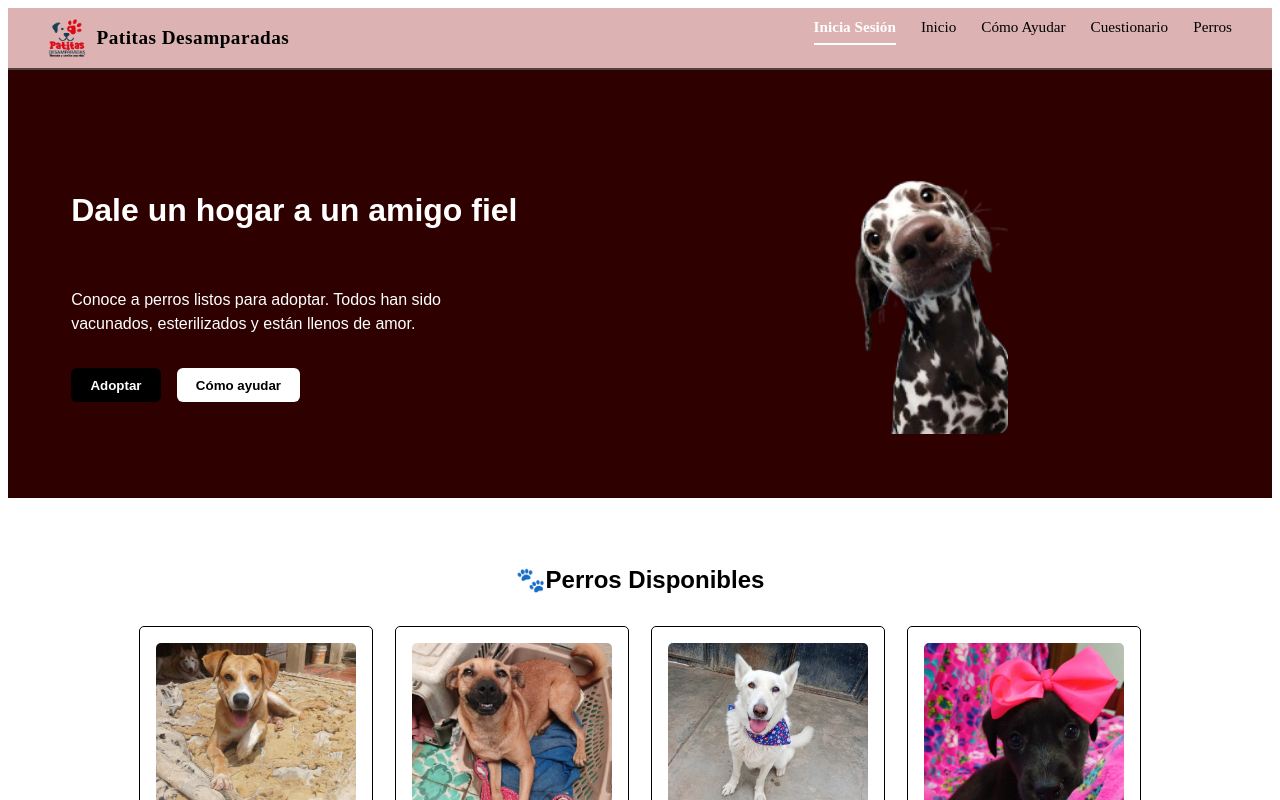
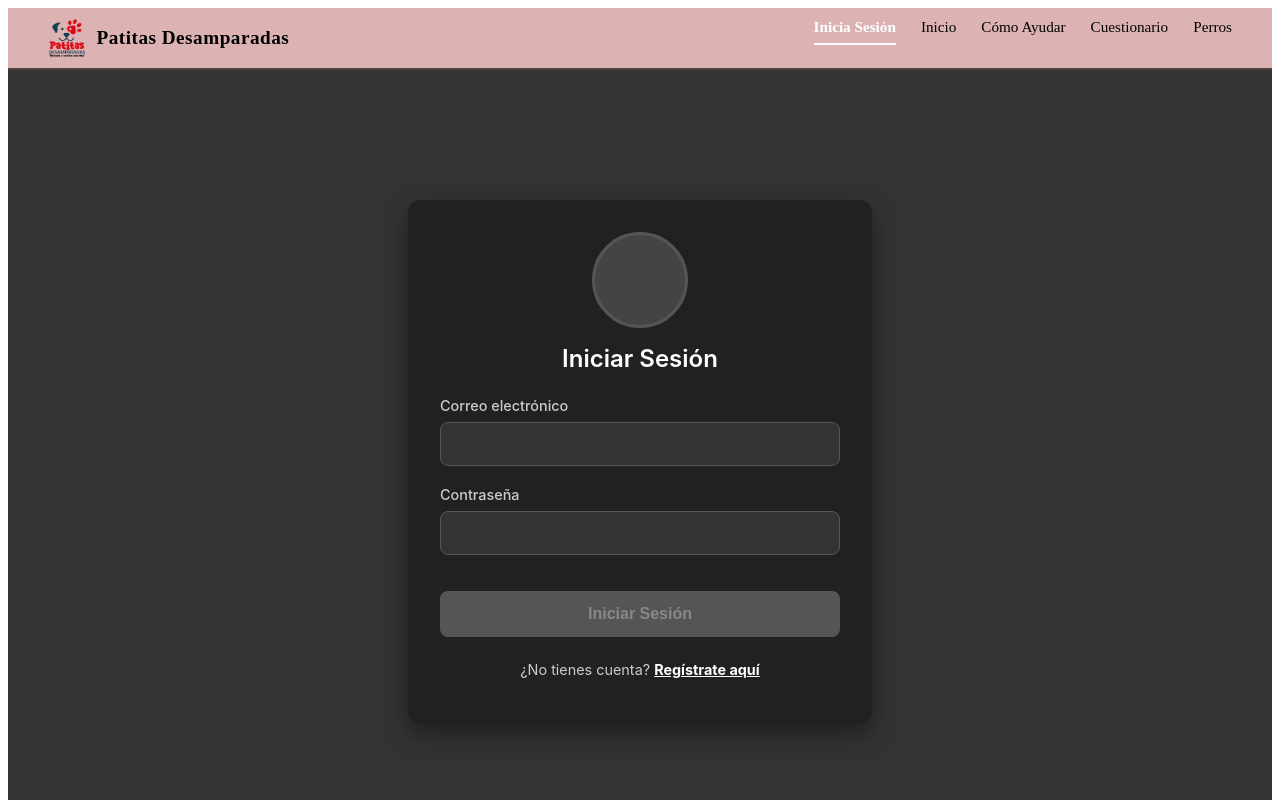
Before and after one commit to IsaacEspinoza0406/PATITAS, an Angular app: page /inicia-sesion in a window 1280 px wide. Shown: the top 800 px of the page. Built offline with nearby package versions, Linux system fonts and the light colour scheme.

Commit message:
Se creo el login/sign.

```diff
--- /dev/null
+++ b/src/app/pages/admin/login/login.css
@@ -0,0 +1,116 @@
+/* Contenedor principal. */
+.auth-container {
+  display: flex;
+  justify-content: center;
+  align-items: center;
+  min-height: 90vh;
+  background-color: #333;
+  padding: 2rem;
+  font-family: -apple-system, BlinkMacSystemFont, "Segoe UI", Roboto, Helvetica, Arial, sans-serif;
+}
+
+/* Tarjeta del formulario. */
+.auth-card {
+  width: 100%;
+  max-width: 400px;
+  padding: 2rem;
+  background-color: #212121;
+  color: #ffffff;
+  border-radius: 12px;
+  box-shadow: 0 10px 25px rgba(0, 0, 0, 0.4);
+}
+
+.form-wrapper h2 {
+  text-align: center;
+  margin-top: 0;
+  margin-bottom: 1.5rem;
+  font-weight: 600;
+}
+
+.profile-placeholder-container {
+  display: flex;
+  justify-content: center;
+  margin-bottom: 1rem;
+}
+.profile-placeholder {
+  width: 90px;
+  height: 90px;
+  border-radius: 50%;
+  background-color: #444;
+  border: 3px solid #555;
+}
+
+.form-group {
+  margin-bottom: 1.25rem;
+}
+
+.form-group label {
+  display: block;
+  margin-bottom: 0.5rem;
+  font-size: 0.9rem;
+  font-weight: 500;
+  color: #ccc;
+}
+
+.form-group input[type="text"],
+.form-group input[type="email"],
+.form-group input[type="password"] {
+  width: 100%;
+  padding: 12px 14px;
+  background-color: #333;
+  border: 1px solid #555;
+  color: #ffffff;
+  border-radius: 8px;
+  box-sizing: border-box;
+  font-size: 1rem;
+}
+
+.form-group input:focus {
+  outline: none;
+  border-color: #ffffff;
+  box-shadow: 0 0 0 3px rgba(255, 255, 255, 0.2);
+}
+
+/* Botón principal. */
+.auth-button {
+  width: 100%;
+  padding: 14px;
+  border: none;
+  border-radius: 8px;
+  background-color: #ffffff;
+  color: #000000;
+  font-size: 1rem;
+  font-weight: bold;
+  cursor: pointer;
+  transition: background-color 0.2s ease;
+  margin-top: 1rem;
+}
+
+.auth-button:hover {
+  background-color: #e0e0e0;
+}
+
+.auth-button:disabled {
+  background-color: #555;
+  color: #888;
+  cursor: not-allowed;
+}
+
+/* Link para cambiar. */
+.toggle-link {
+  text-align: center;
+  margin-top: 1.5rem;
+  font-size: 0.9rem;
+  color: #ccc;
+}
+
+.toggle-link a {
+  color: #ffffff;
+  font-weight: bold;
+  cursor: pointer;
+  text-decoration: underline;
+}
+
+.toggle-link a:hover {
+  color: #e0e0e0;
+}
--- /dev/null
+++ b/src/app/pages/admin/login/login.html
@@ -0,0 +1,105 @@
+<div class="auth-container">
+
+  <div class="auth-card">
+
+    <!--Inicia sesión.-->
+    <div *ngIf="!isRegisterMode" class="form-wrapper">
+      <form (ngSubmit)="onLogin()" #loginForm="ngForm">
+
+        <div class="profile-placeholder-container">
+          <div class="profile-placeholder"></div>
+        </div>
+
+        <h2>Iniciar Sesión</h2>
+
+        <div class="form-group">
+          <label for="loginEmail">Correo electrónico</label>
+          <input
+            type="email"
+            id="loginEmail"
+            name="loginEmail"
+            [(ngModel)]="loginData.email"
+            required
+            email>
+        </div>
+
+        <div class="form-group">
+          <label for="loginPassword">Contraseña</label>
+          <input
+            type="password"
+            id="loginPassword"
+            name="loginPassword"
+            [(ngModel)]="loginData.password"
+            required>
+        </div>
+
+        <button type="submit" class="auth-button" [disabled]="!loginForm.valid">Iniciar Sesión</button>
+
+        <p class="toggle-link">
+          ¿No tienes cuenta? <a (click)="toggleMode()">Regístrate aquí</a>
+        </p>
+      </form>
+    </div>
+
+    <!--Registrate.-->
+    <div *ngIf="isRegisterMode" class="form-wrapper">
+      <form (ngSubmit)="onRegister()" #registerForm="ngForm">
+
+        <div class="profile-placeholder-container">
+          <div class="profile-placeholder"></div>
+        </div>
+
+        <h2>Crear Cuenta</h2>
+
+        <div class="form-group">
+          <label for="registerName">Nombre de usuario</label>
+          <input
+            type="text"
+            id="registerName"
+            name="registerName"
+            [(ngModel)]="registerData.userName"
+            required>
+        </div>
+
+        <div class="form-group">
+          <label for="registerEmail">Correo electrónico</label>
+          <input
+            type="email"
+            id="registerEmail"
+            name="registerEmail"
+            [(ngModel)]="registerData.email"
+            required
+            email>
+        </div>
+
+        <div class="form-group">
+          <label for="registerPassword">Contraseña</label>
+          <input
+            type="password"
+            id="registerPassword"
+            name="registerPassword"
+            [(ngModel)]="registerData.password"
+            required
+            minlength="6">
+        </div>
+
+        <div class="form-group">
+          <label for="confirmPassword">Confirmar Contraseña</label>
+          <input
+            type="password"
+            id="confirmPassword"
+            name="confirmPassword"
+            [(ngModel)]="registerData.confirmPassword"
+            required>
+        </div>
+
+        <button type="submit" class="auth-button" [disabled]="!registerForm.valid">Registrarse</button>
+
+        <p class="toggle-link">
+          ¿Ya tienes cuenta? <a (click)="toggleMode()">Inicia sesión</a>
+        </p>
+      </form>
+    </div>
+
+  </div>
+</div>
--- /dev/null
+++ b/src/app/pages/admin/login/login.ts
@@ -0,0 +1,51 @@
+import { Component } from '@angular/core';
+import { CommonModule } from '@angular/common';
+import { FormsModule } from '@angular/forms';
+import { RouterLink } from '@angular/router';
+
+@Component({
+  selector: 'app-login',
+  standalone: true,
+  imports: [CommonModule, FormsModule, RouterLink],
+  templateUrl: './login.html',
+  styleUrl: './login.css'
+})
+export class LoginComponent {
+
+  // Con esta variable controlamos si estamos en modo Login o Registro.
+  isRegisterMode = false;
+
+  // Datos del formulario
+  loginData = {
+    email: '',
+    password: ''
+  };
+
+  registerData = {
+    userName: '',
+    email: '',
+    password: '',
+    confirmPassword: ''
+  };
+
+  // Función para cambiar entre modo Login y Registro.
+  toggleMode() {
+    this.isRegisterMode = !this.isRegisterMode;
+  }
+
+  // Iniciar sesión.
+  onLogin() {
+    console.log('Intentando iniciar sesión con:', this.loginData);
+    alert('¡Iniciando sesión!');
+  }
+
+  // Registrarse.
+  onRegister() {
+    console.log('Intentando registrar con:', this.registerData);
+    if (this.registerData.password !== this.registerData.confirmPassword) {
+      alert('Las contraseñas no coinciden.');
+      return;
+    }
+    alert('¡Registrado con éxito! (simulación)');
+  }
+}
--- a/src/app/pages/login/login.html
+++ /dev/null
@@ -1 +0,0 @@
-<p>login works!</p>
```
Also changed, not shown: src/app/app.routes.ts (+4 -7 lines), src/app/pages/login/login.ts (deleted, +0 -11 lines), src/app/pages/login/login.css (deleted).
